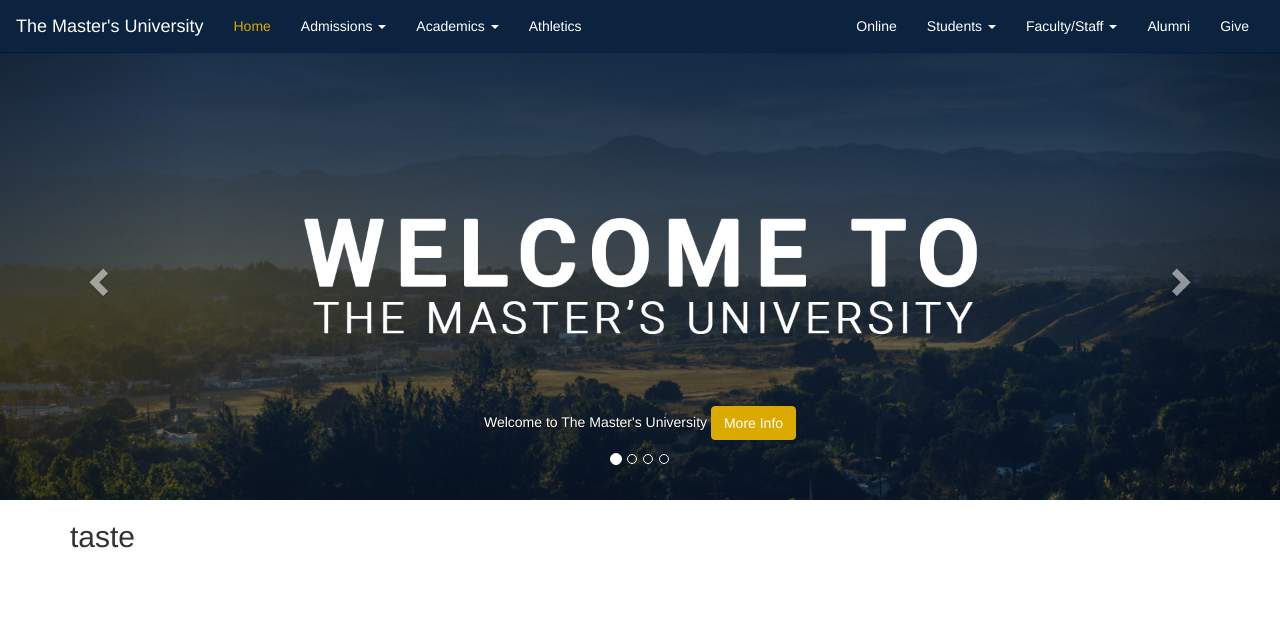
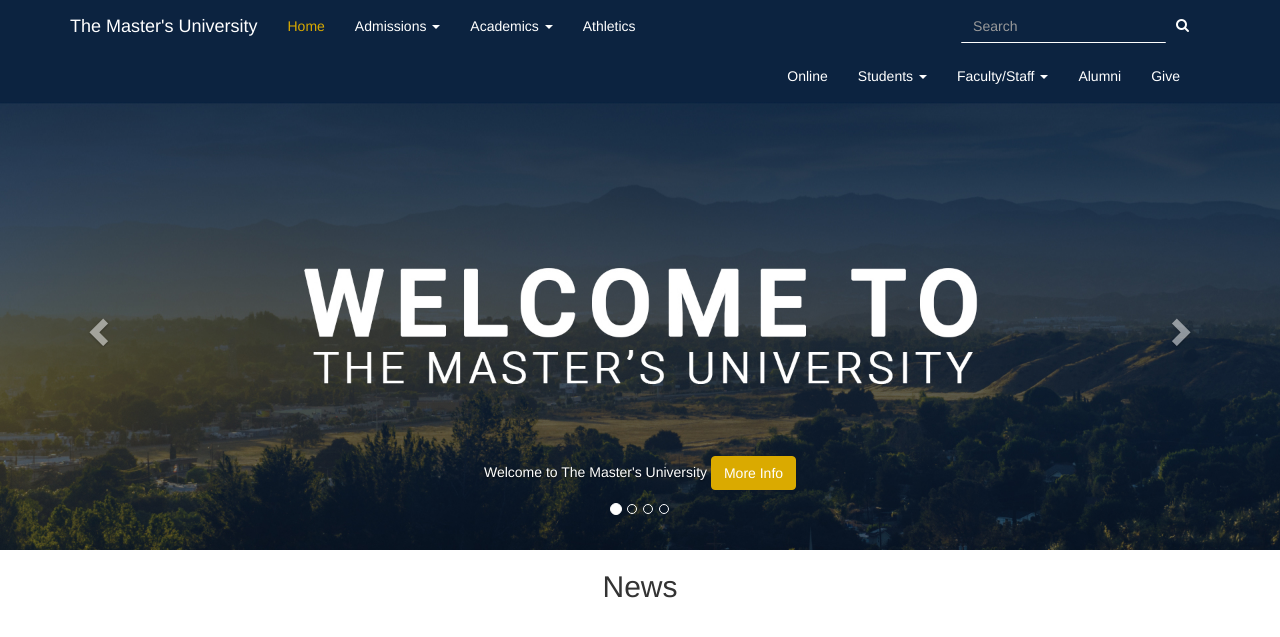
Before and after one commit to gerdums/masters-old, a Jekyll site: the page built from index.html, in a window 1280 px wide. Shown: the top 637 px of the page. Built offline with Jekyll 4.4.1, drawn with Linux system fonts in a browser that asks for light colours; nearby versions of some CDN libraries.

Commit message:
updated nav bar

```diff
--- a/_includes/header.html
+++ b/_includes/header.html
@@ -1,6 +1,6 @@
 <header>
 <nav class="navbar navbar-inverse">
-  <div class="container-fluid">
+  <div class="container">
     <div class="navbar-header">
       <button type="button" class="navbar-toggle" data-toggle="collapse" data-target="#myNavbar">
       <span class="icon-bar"></span>
@@ -33,6 +34,13 @@
       </li>
       <li><a href="#">Athletics</a></li>
     </ul>
+    <form class="navbar-form navbar-right">
+  <div class="form-group">
+    <input id="search" type="text" class="form-control" placeholder="Search">
+  </div>
+  <button id="search-btn" type="submit"><i class="fa fa-search" aria-hidden="true"></i></button>
+</form>
+
     <ul class="nav navbar-nav navbar-right">
       <li><a href="#">Online</a></li>
       <li class="dropdown">
--- a/css/main.scss
+++ b/css/main.scss
@@ -77,3 +77,52 @@
 .navbar-collapse {
     box-shadow: inset 0 0px 0 rgba(255,255,255,.1);
 }
+
+.center {
+  text-align: center;
+}
+
+.carousel-control.right {
+    right: 0;
+    left: auto;
+    background-image: none;
+    background-repeat: repeat-x;
+}
+
+.carousel-control.left {
+    background-image: none;
+    background-repeat: repeat-x;
+}
+
+@media screen and (max-width: 1024px) {
+ .carousel-caption {
+    right: 20%;
+    left: 20%;
+    padding-bottom: 30px;
+    padding-top: 30px;
+    position: static;
+    color: #000;
+    text-shadow: none;
+ }
+}
+
+#search {
+    background-color: #0c2340;
+    border-bottom: 1px solid #fff;
+    border-left: none;
+    border-right: none;
+    border-top: none;
+    border-radius: 1px;
+    color: #fff;
+    box-shadow: none;
+}
+
+#search-btn {
+    background-color: #0c2340;
+    color: #fff;
+    border: none;
+}
+
+.navbar-form {
+  box-shadow: none;
+}
--- a/index.html
+++ b/index.html
@@ -4,5 +4,5 @@
 
 {% include carousel.html %}
 <div class="container">
-  <h2>taste</h2>
+  <h2 class="center">News</h2>
 </div>
```
Also changed, not shown: other parts of _includes/header.html (+1 -0 lines).
